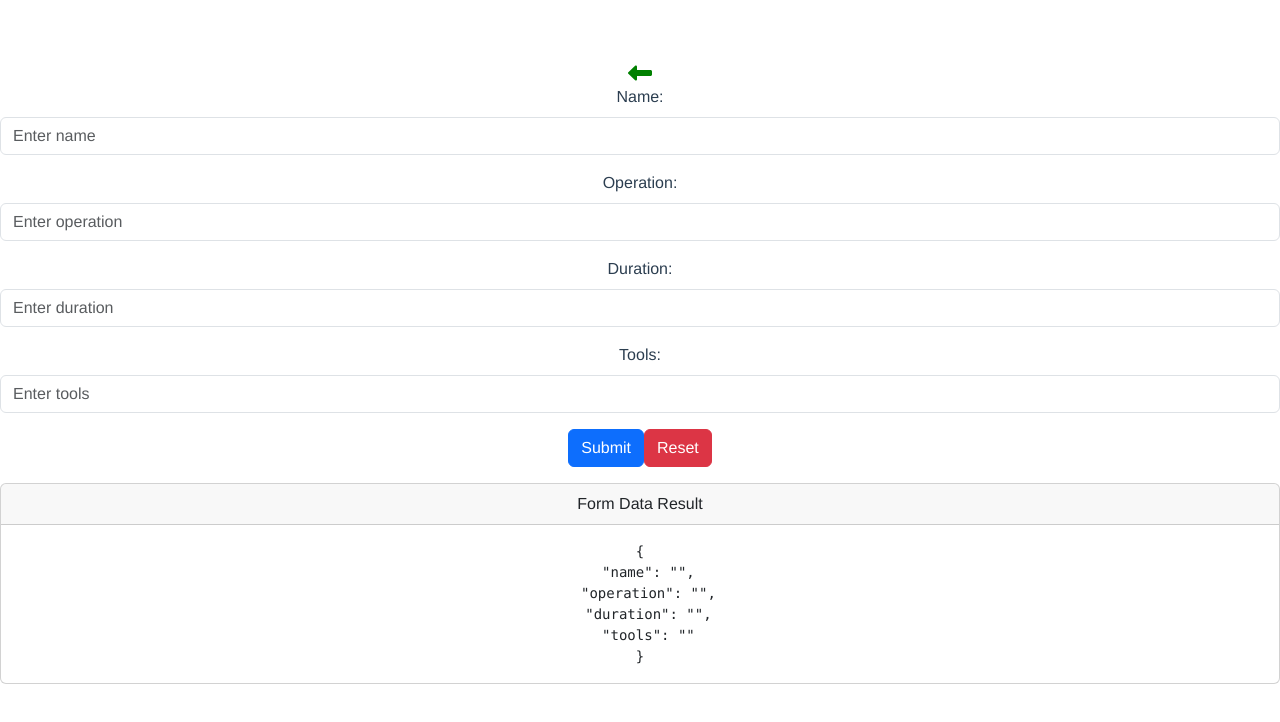
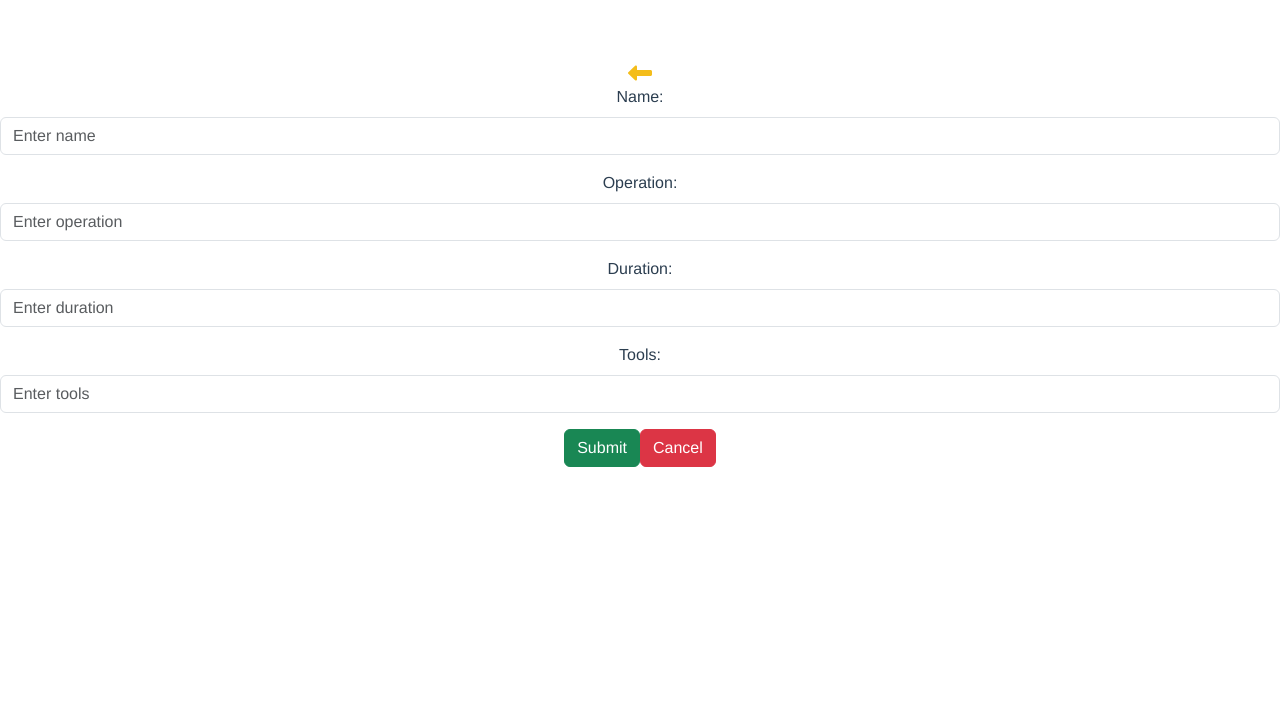
Before and after one commit to soyUnaGata/prefcards-vue, a Vue app: page /card-add in a window 1280 px wide. Shown: the top 722 px of the page. Built offline with nearby package versions, Linux system fonts and the light colour scheme.

Commit message:
implement return-button

```diff
--- a/src/components/AddCard.vue
+++ b/src/components/AddCard.vue
@@ -2,6 +2,8 @@
 import { ref, nextTick } from 'vue'
 import {BForm} from "bootstrap-vue-3";
 import PrefCardsService from "../../service/prefcards-service";
+import router from "@/router";
+import ReturnButton from "@/components/shared/ReturnButton.vue";
 
 const prefCard = ref({
   name: '',
@@ -9,8 +11,6 @@ const prefCard = ref({
   duration: '',
   tools:''
 })
-
-const show = ref(true)
 
 const saveCard = async (event) => {
   event.preventDefault()
@@ -21,28 +21,17 @@ try {
 }
 }
 
-const onReset = async (event) => {
-  event.preventDefault()
-  prefCard.value.name = ''
-  prefCard.value.operation = ''
-  prefCard.value.duration = ''
-  prefCard.value.tools = ''
-  show.value = false
-  await nextTick()
-  show.value = true
+const cancelForm = async () => {
+  await router.push({name: 'cards'});
 }
 </script>
 
 <template>
 
-  <RouterLink :to="{name: 'cards'}">
-    <svg width="24" height="24" viewBox="0 0 512 512" xmlns="http://www.w3.org/2000/svg" fill="green">
-      <path d="M177.5 414c-8.8 3.8-19 2-26-4.6l-144-136C2.7 268.9 0 262.6 0 256s2.7-12.9 7.5-17.4l144-136c7-6.6 17.2-8.4 26-4.6s14.5 12.5 14.5 22v72h288c17.7 0 32 14.3 32 32v64c0 17.7-14.3 32-32 32H192v72c0 9.6-5.7 18.2-14.5 22z"/>
-    </svg>
-  </RouterLink>
+    <return-button @click="cancelForm" />
 
   <div>
-    <b-form @submit="saveCard" @reset="onReset" v-if="show">
+    <b-form @submit="saveCard">
       <b-form-group
           id="input-group-1"
           label="Name:"
@@ -83,12 +72,9 @@ const onReset = async (event) => {
         ></b-form-input>
       </b-form-group>
 
-      <b-button type="submit" variant="primary">Submit</b-button>
-      <b-button type="reset" variant="danger">Reset</b-button>
+      <b-button type="submit" variant="success">Submit</b-button>
+      <b-button type="button" variant="danger" @click="cancelForm">Cancel</b-button>
     </b-form>
-    <b-card class="mt-3" header="Form Data Result">
-      <pre class="m-0">{{ prefCard }}</pre>
-    </b-card>
   </div>
 </template>
 
```
